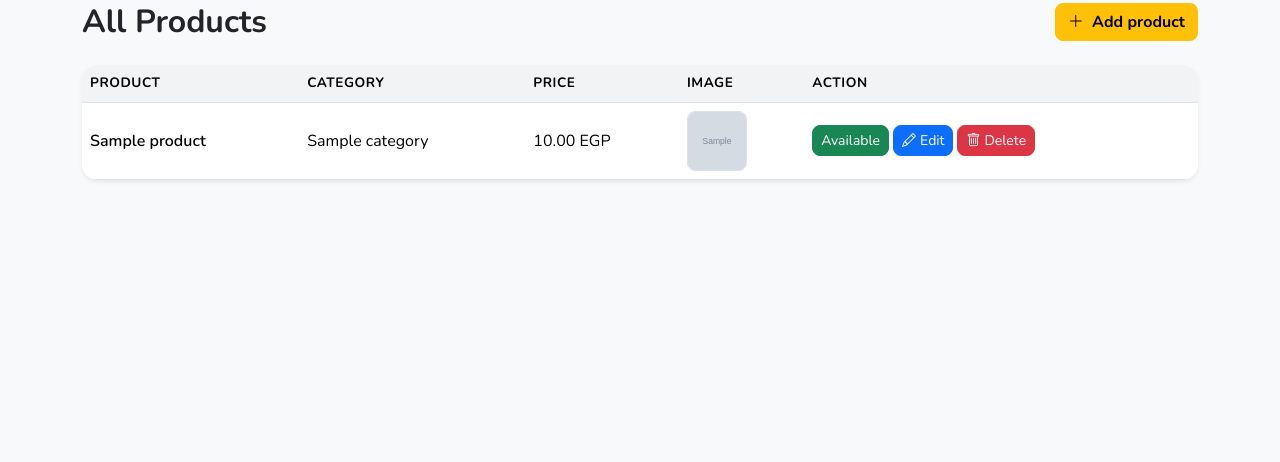
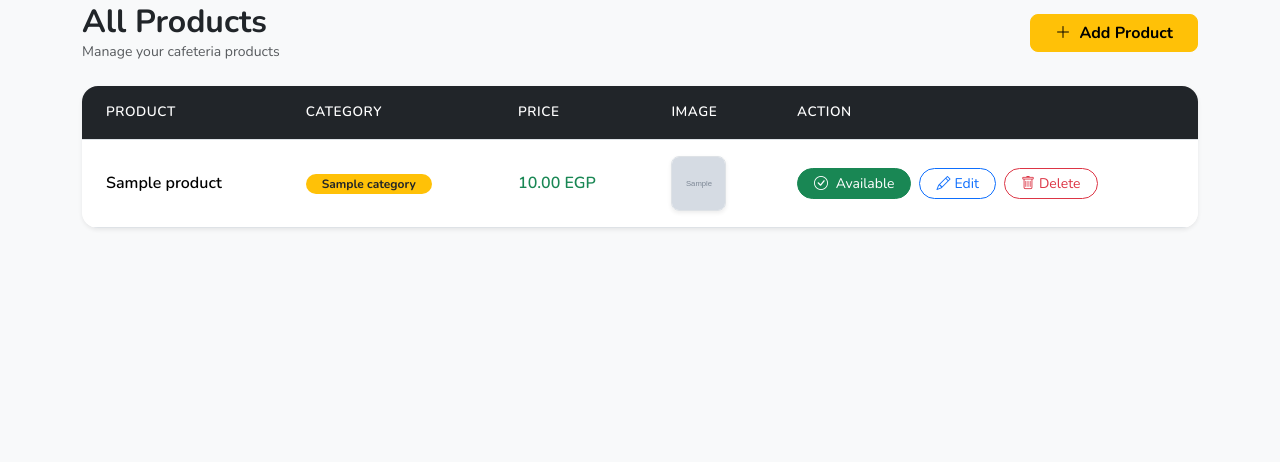
Before and after one commit to AhmedMohO/cafeteria-project, a PHP site: page /admin/products in a window 1280 px wide. Shown: the part 338-800 px from the top of the page. Run offline with PHP 8.4, Linux system fonts and the light colour scheme; the visitor is signed in with stand-in values (Sample User, id 1); tables that the repository leaves empty hold one stand-in row (values such as "Sample post"); grey boxes marked "Sample" are stand-in pictures.

Commit message:
fix product view bugs

```diff
--- a/views/admin/products/index.php
+++ b/views/admin/products/index.php
@@ -1,67 +1,85 @@
 <?php require __DIR__ . '/../../layouts/head.php'; ?>
 <?php require __DIR__ . '/../../layouts/navbar_admin.php'; ?>
-
 
 <div class="container py-4">
 
   <!-- Header -->
   <div class="d-flex justify-content-between align-items-center mb-4">
+    <div>
       <h2 class="fw-bold mb-0">All Products</h2>
-    <a href="<?= BASE_URL ?>/admin/products/create" class="btn btn-warning fw-bold rounded-3">
-      <i class="bi bi-plus-lg me-1"></i> Add product
+      <p class="text-muted small mb-0">Manage your cafeteria products</p>
+    </div>
+    <a href="<?= BASE_URL ?>/admin/products/create" class="btn btn-warning fw-bold rounded-3 px-4">
+      <i class="bi bi-plus-lg me-1"></i> Add Product
     </a>
   </div>
 
   <!-- Table Card -->
-  <div class="card border-0 shadow-sm rounded-4">
+  <div class="card border-0 shadow-sm" style="border-radius: 16px; overflow: hidden;">
     <div class="card-body p-0">
-      <table class="table table-hover align-middle mb-0 rounded-4 overflow-hidden">
-        <thead class="table-blue">
+      <table class="table table-hover align-middle mb-0">
+        <thead>
           <tr>
-            <th>Product</th>
-            <th>Category</th>
-            <th>Price</th>
-            <th>Image</th>
-            <th>Action</th>
+            <th class="text-white fw-semibold py-3 px-4" style="background-color: #212529 !important;">Product</th>
+            <th class="text-white fw-semibold py-3 px-4" style="background-color: #212529 !important;">Category</th>
+            <th class="text-white fw-semibold py-3 px-4" style="background-color: #212529 !important;">Price</th>
+            <th class="text-white fw-semibold py-3 px-4" style="background-color: #212529 !important;">Image</th>
+            <th class="text-white fw-semibold py-3 px-4" style="background-color: #212529 !important;">Action</th>
           </tr>
         </thead>
         <tbody>
           <?php if (empty($products)): ?>
             <tr>
-              <td colspan="5" class="text-center text-muted py-4">No products found</td>
+              <td colspan="5" class="text-center text-muted py-5">
+                <i class="bi bi-box-seam fs-1 d-block mb-2"></i>
+                No products found
+              </td>
             </tr>
           <?php else: ?>
             <?php foreach ($products as $product): ?>
-            <tr>
-              <td class="fw-semibold"><?= htmlspecialchars($product['name']) ?></td>
-              <td><?= htmlspecialchars($product['category_name'] ?? 'N/A') ?></td>
-              <td><?= number_format($product['price'], 2) ?> EGP</td>
-              <td>
+            <tr class="border-bottom">
+              <td class="px-4 py-3">
+                <span class="fw-semibold"><?= htmlspecialchars($product['name']) ?></span>
+              </td>
+              <td class="px-4 py-3">
+                <span class="badge bg-warning text-dark rounded-pill px-3">
+                  <?= htmlspecialchars($product['category_name'] ?? 'N/A') ?>
+                </span>
+              </td>
+              <td class="px-4 py-3 fw-semibold text-success">
+                <?= number_format($product['price'], 2) ?> EGP
+              </td>
+              <td class="px-4 py-3">
                 <?php if (!empty($product['image'])): ?>
                   <img src="/uploads/<?= htmlspecialchars($product['image']) ?>"
-                       width="60" height="60"
-                       class="rounded-3 object-fit-cover border">
+                       width="55" height="55"
+                       class="rounded-3 object-fit-cover border shadow-sm">
                 <?php else: ?>
-                  <span class="text-muted">N/A</span>
+                  <div class="rounded-3 border bg-light d-flex align-items-center justify-content-center"
+                       style="width:55px;height:55px;">
+                    <i class="bi bi-image text-muted"></i>
+                  </div>
                 <?php endif; ?>
               </td>
-              <td>
-                <div class="d-flex gap-1 flex-wrap">
+              <td class="px-4 py-3">
+                <div class="d-flex gap-2 align-items-center flex-wrap">
                   <!-- Toggle -->
                   <form method="POST" action="<?= BASE_URL ?>/admin/products/toggle/<?= $product['id'] ?>">
-                        <button class="btn btn-sm rounded-3 <?= $product['status'] === 'available' ? 'btn-success' : 'btn-secondary' ?>">
+                    <button type="submit" class="btn btn-sm rounded-pill px-3
+                      <?= $product['status'] === 'available' ? 'btn-success' : 'btn-outline-secondary' ?>">
+                      <i class="bi <?= $product['status'] === 'available' ? 'bi-check-circle' : 'bi-slash-circle' ?> me-1"></i>
                       <?= $product['status'] === 'available' ? 'Available' : 'Unavailable' ?>
                     </button>
                   </form>
                   <!-- Edit -->
                   <a href="<?= BASE_URL ?>/admin/products/edit/<?= $product['id'] ?>"
-                     class="btn btn-sm btn-primary rounded-3">
+                     class="btn btn-sm btn-outline-primary rounded-pill px-3">
                     <i class="bi bi-pencil me-1"></i>Edit
                   </a>
                   <!-- Delete -->
                   <form method="POST" action="<?= BASE_URL ?>/admin/products/delete/<?= $product['id'] ?>"
                         onsubmit="return confirm('Are you sure you want to delete this product?')">
-                    <button class="btn btn-sm btn-danger rounded-3">
+                    <button type="submit" class="btn btn-sm btn-outline-danger rounded-pill px-3">
                       <i class="bi bi-trash me-1"></i>Delete
                     </button>
                   </form>
@@ -73,12 +91,12 @@
         </tbody>
       </table>
     </div>
-  </div>
 
-  <!-- Pagination -->
+    <!-- Pagination inside card -->
     <?php if ($pages > 1): ?>
-  <nav class="mt-4">
-    <ul class="pagination justify-content-center">
+    <div class="card-footer bg-white border-0 d-flex justify-content-center py-3">
+      <nav>
+        <ul class="pagination pagination-sm mb-0">
           <?php for ($i = 1; $i <= $pages; $i++): ?>
             <li class="page-item <?= $i == $page ? 'active' : '' ?>">
               <a class="page-link rounded-3 mx-1" href="?page=<?= $i ?>"><?= $i ?></a>
@@ -86,8 +104,10 @@
           <?php endfor; ?>
         </ul>
       </nav>
+    </div>
     <?php endif; ?>
 
+  </div>
 </div>
 
 <script src="https://cdn.jsdelivr.net/npm/bootstrap@5.3.2/dist/js/bootstrap.bundle.min.js"></script>
--- a/views/layouts/head.php
+++ b/views/layouts/head.php
@@ -20,7 +20,7 @@
     .product-image-fallback { background: #e9ecef; color: #6c757d; font-size: 0.72rem; font-weight: 700; letter-spacing: 0.05em; text-transform: uppercase; }
     .badge-price { background:#fff3cd; color:#856404; font-size:0.75rem; border-radius:20px; padding:2px 10px; display:inline-block; }
     .cart-panel { position: sticky; top: 20px; }
-    .table th { background-color: #f1f3f5; font-weight: 700; font-size: 0.85rem; text-transform: uppercase; letter-spacing: 0.04em; }
+    .table th { font-weight: 700; font-size: 0.85rem; text-transform: uppercase; letter-spacing: 0.04em; }
     .status-processing { background:#fff3cd; color:#856404; }
     .status-delivery { background:#d1ecf1; color:#0c5460; }
     .status-done { background:#d4edda; color:#155724; }
```
Also changed, not shown: views/admin/categories/index.php (+39 -27 lines). Lines whose indentation alone changed are shown as unchanged.
